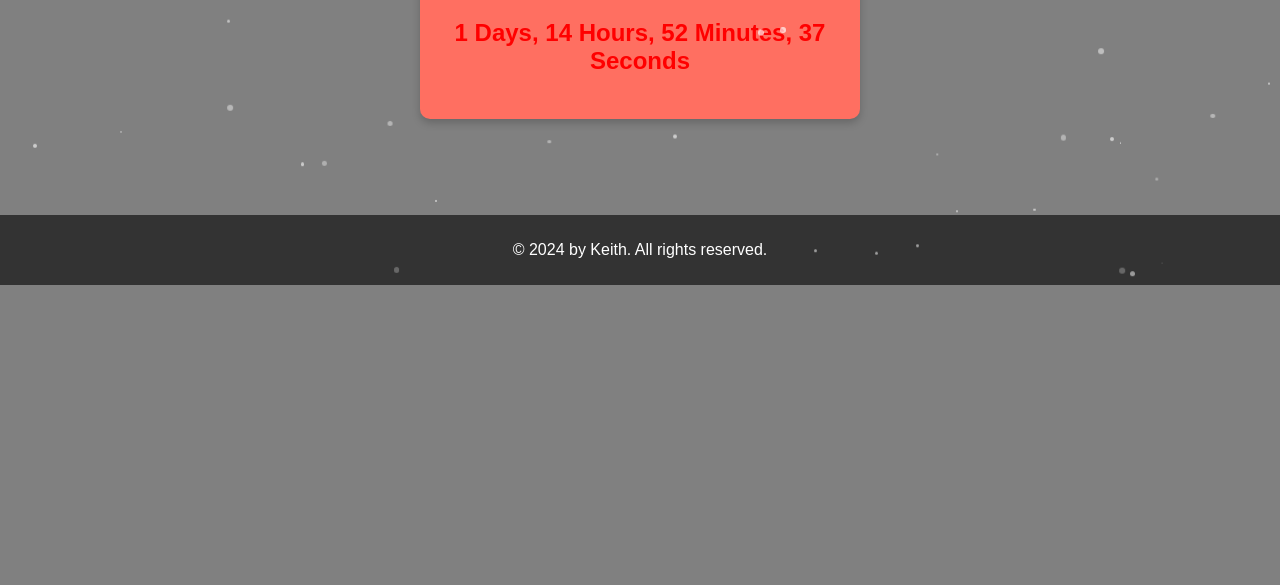
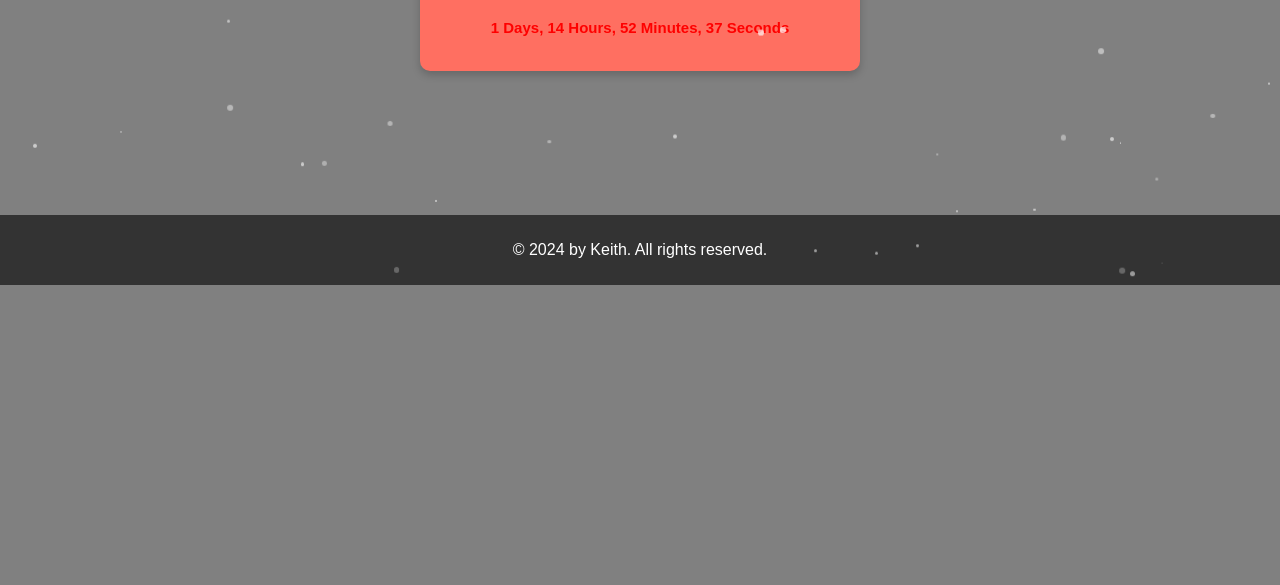
Before and after one commit to neophytekeith/online-carol, a plain HTML site: page index.html in a window 1280 px wide. Shown: the part 515-1100 px from the top of the page. Drawn offline with Linux system fonts and the light colour scheme.

Commit message:
Update styles.css

```diff
--- a/styles.css
+++ b/styles.css
@@ -188,7 +188,7 @@ footer {
 }
 
 #time-remaining {
-    font-size: 1.5rem;
+    font-size: 15px;
     font-weight: bold;
     margin-top: 10px;
 }
```
